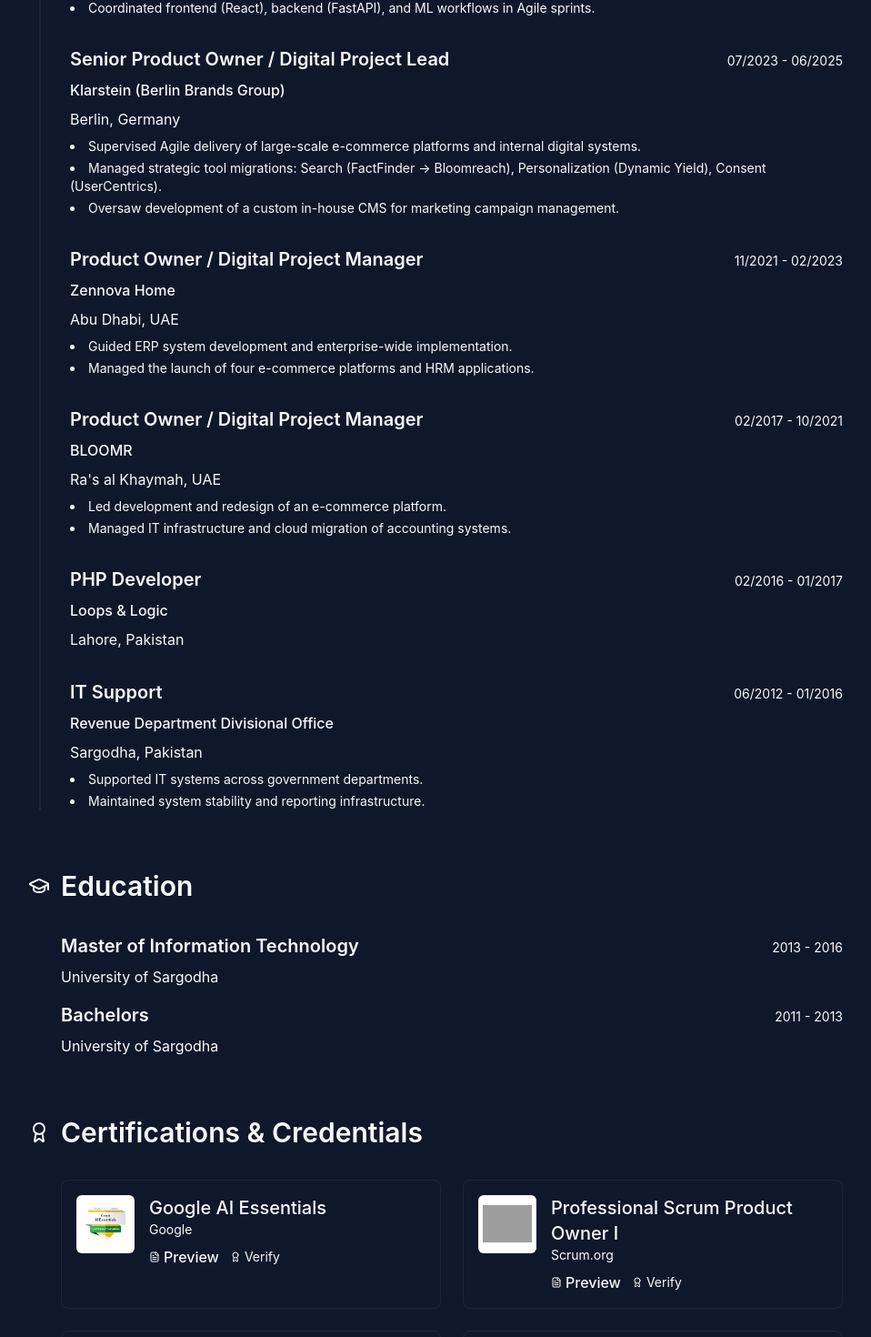
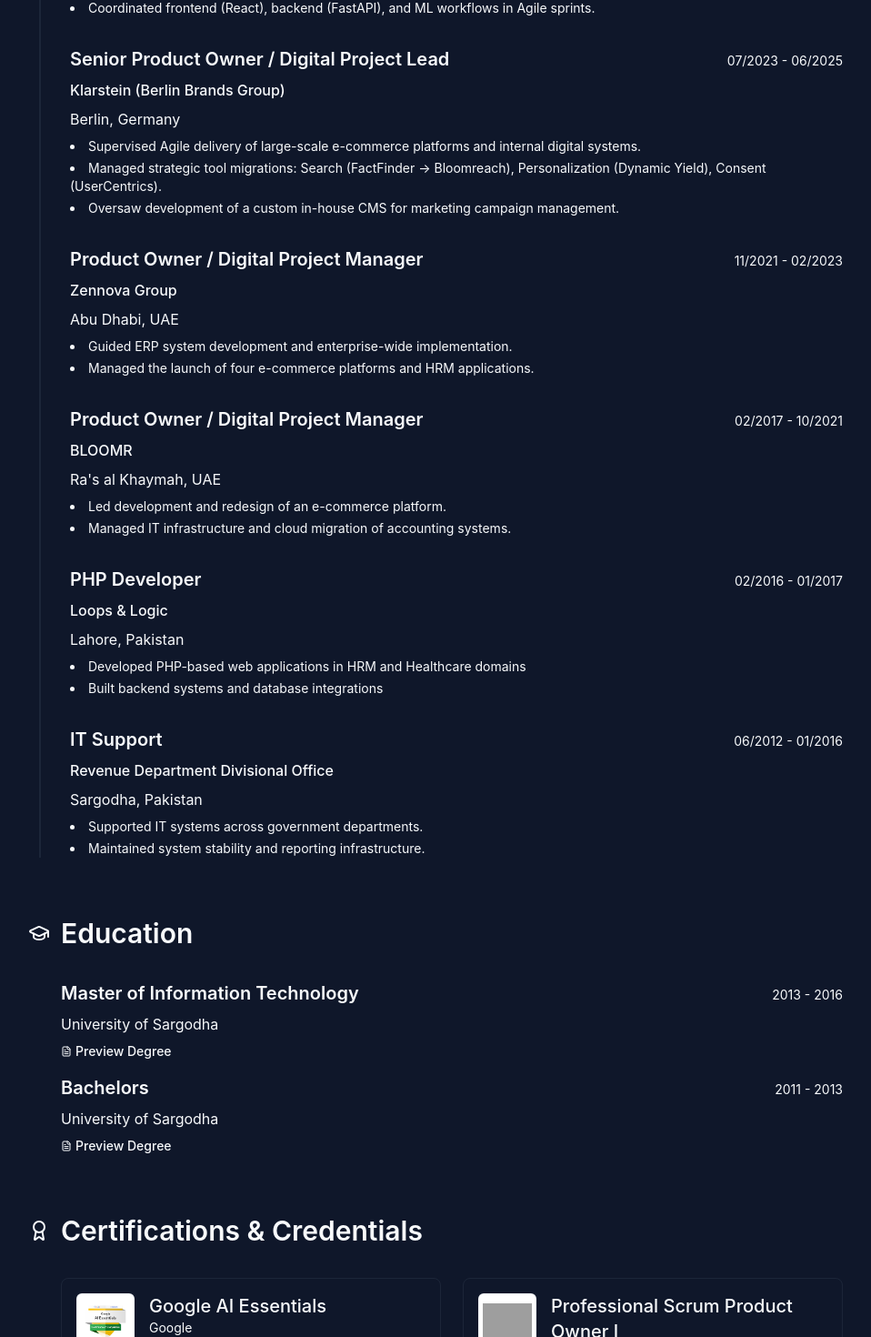
Before and after one commit to hamzi207/hamzalatif_portfolio, a React (Vite) app: page /about in a window 1280 px wide. Shown: the part 1885-3355 px from the top of the page at 91% size, without its empty margins (161-1119 px from the left). Built offline with nearby package versions, Linux system fonts and the light colour scheme; grey boxes are pictures that could not be loaded.

Commit message:
about_page_update

```diff
--- a/src/pages/About.tsx
+++ b/src/pages/About.tsx
@@ -196,7 +196,9 @@
                     <h4 className="text-foreground">AI Project Manager (AI Product & Delivery Focus)</h4>
                     <span className="text-sm text-muted-foreground">09/2025 - 02/2026</span>
                   </div>
-                  <p className="text-primary font-medium">neuefische GmbH</p>
+                  <p className="text-primary font-medium">
+                    <a href="https://www.neuefische.de" target="_blank" rel="noopener noreferrer" className="hover:underline">neuefische GmbH</a>
+                  </p>
                   <p className="text-muted-foreground">Berlin, Germany</p>
                   <ul className="text-muted-foreground list-disc list-inside space-y-1 text-sm">
                     <li>Built and delivered an ML-powered B2B SaaS product ("AI Compass") from discovery to deployment.</li>
@@ -210,7 +212,9 @@
                     <h4 className="text-foreground">Senior Product Owner / Digital Project Lead</h4>
                     <span className="text-sm text-muted-foreground">07/2023 - 06/2025</span>
                   </div>
-                  <p className="text-primary font-medium">Klarstein (Berlin Brands Group)</p>
+                  <p className="text-primary font-medium">
+                    <a href="https://www.klarstein.de" target="_blank" rel="noopener noreferrer" className="hover:underline">Klarstein (Berlin Brands Group)</a>
+                  </p>
                   <p className="text-muted-foreground">Berlin, Germany</p>
                   <ul className="text-muted-foreground list-disc list-inside space-y-1 text-sm">
                     <li>Supervised Agile delivery of large-scale e-commerce platforms and internal digital systems.</li>
@@ -224,7 +228,9 @@
                     <h4 className="text-foreground">Product Owner / Digital Project Manager</h4>
                     <span className="text-sm text-muted-foreground">11/2021 - 02/2023</span>
                   </div>
-                  <p className="text-primary font-medium">Zennova Home</p>
+                  <p className="text-primary font-medium">
+                    <a href="https://zennovacarpet.com/" target="_blank" rel="noopener noreferrer" className="hover:underline">Zennova Group</a>
+                  </p>
                   <p className="text-muted-foreground">Abu Dhabi, UAE</p>
                   <ul className="text-muted-foreground list-disc list-inside space-y-1 text-sm">
                     <li>Guided ERP system development and enterprise-wide implementation.</li>
@@ -237,7 +243,9 @@
                     <h4 className="text-foreground">Product Owner / Digital Project Manager</h4>
                     <span className="text-sm text-muted-foreground">02/2017 - 10/2021</span>
                   </div>
-                  <p className="text-primary font-medium">BLOOMR</p>
+                  <p className="text-primary font-medium">
+                    <a href="https://www.bloomr.com/" target="_blank" rel="noopener noreferrer" className="hover:underline">BLOOMR</a>
+                  </p>
                   <p className="text-muted-foreground">Ra's al Khaymah, UAE</p>
                   <ul className="text-muted-foreground list-disc list-inside space-y-1 text-sm">
                     <li>Led development and redesign of an e-commerce platform.</li>
@@ -252,6 +260,10 @@
                   </div>
                   <p className="text-primary font-medium">Loops & Logic</p>
                   <p className="text-muted-foreground">Lahore, Pakistan</p>
+                  <ul className="text-muted-foreground list-disc list-inside space-y-1 text-sm">
+                    <li>Developed PHP-based web applications in HRM and Healthcare domains</li>
+                    <li>Built backend systems and database integrations</li>
+                  </ul>
                 </div>
 
                 <div className="space-y-2">
@@ -283,6 +295,11 @@
                     <span className="text-sm text-muted-foreground">2013 - 2016</span>
                   </div>
                   <p className="text-muted-foreground">University of Sargodha</p>
+                  <div className="flex items-center gap-4 mt-1">
+                    <button onClick={() => openPreview("/assets/University_Degree-MSc_IT.pdf", "Master of Information Technology")} className="flex items-center text-primary hover:underline cursor-pointer text-sm">
+                      <FileText className="w-3 h-3 mr-1" /> Preview Degree
+                    </button>
+                  </div>
                 </div>
                 <div className="space-y-2">
                   <div className="flex items-baseline justify-between">
@@ -290,6 +307,11 @@
                     <span className="text-sm text-muted-foreground">2011 - 2013</span>
                   </div>
                   <p className="text-muted-foreground">University of Sargodha</p>
+                  <div className="flex items-center gap-4 mt-1">
+                    <button onClick={() => openPreview("/assets/BA-UOS.pdf", "Bachelors Degree")} className="flex items-center text-primary hover:underline cursor-pointer text-sm">
+                      <FileText className="w-3 h-3 mr-1" /> Preview Degree
+                    </button>
+                  </div>
                 </div>
               </div>
             </div>
```
Also changed, not shown: 1 other file (tests, documents, lock files or other folders).
